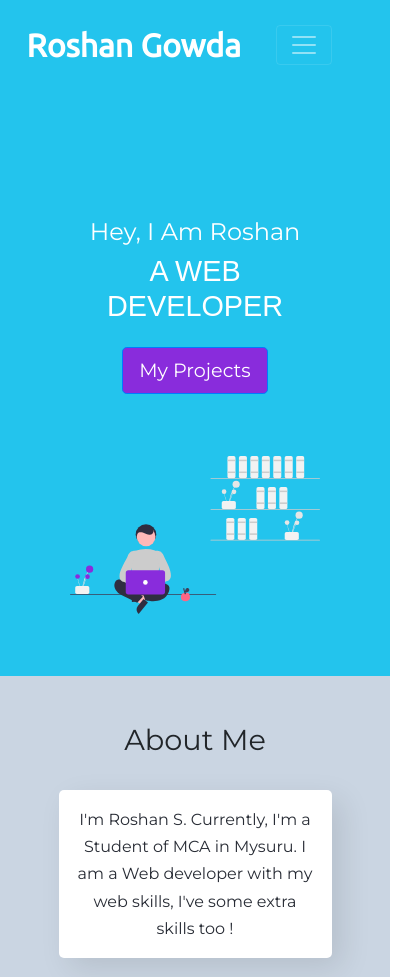
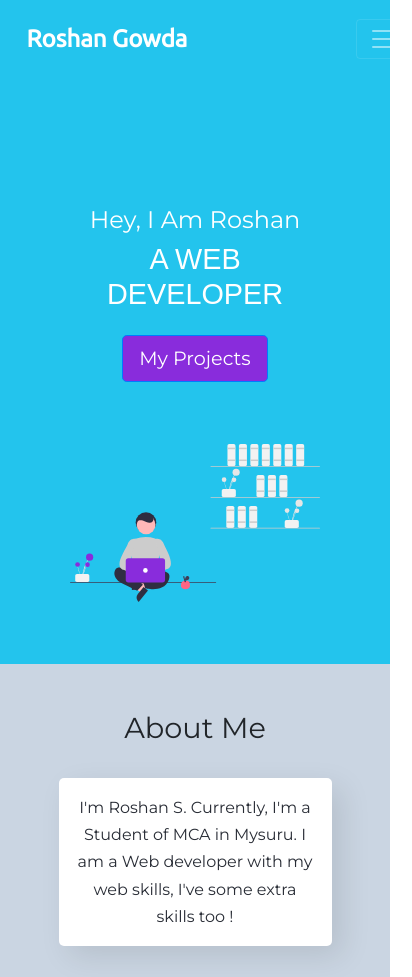
Before and after one commit to roshangowda-1/Portfolio, a plain HTML site: page index.html in a window 390 px wide. Shown: the top 977 px of the page, 412 px wide, since content can reach past the window. Drawn offline with nearby package versions, Linux system fonts and the light colour scheme.

Commit message:
Update style.css

```diff
--- a/css/style.css
+++ b/css/style.css
@@ -211,7 +211,7 @@ footer {
  }
  .navbar-brand{
    font-family: "Ubuntu";
-   font-size: 2rem;
+   font-size: 1.5rem;
    font-weight: bold;
    margin-left: -2rem;
  }
@@ -232,7 +232,7 @@ footer {
    font-size: 0.5rem;
  }
  .navbar-toggler{
-   margin-left: -5rem;
+   margin-right: -5rem;
  }
  form{
    float: left;
```
